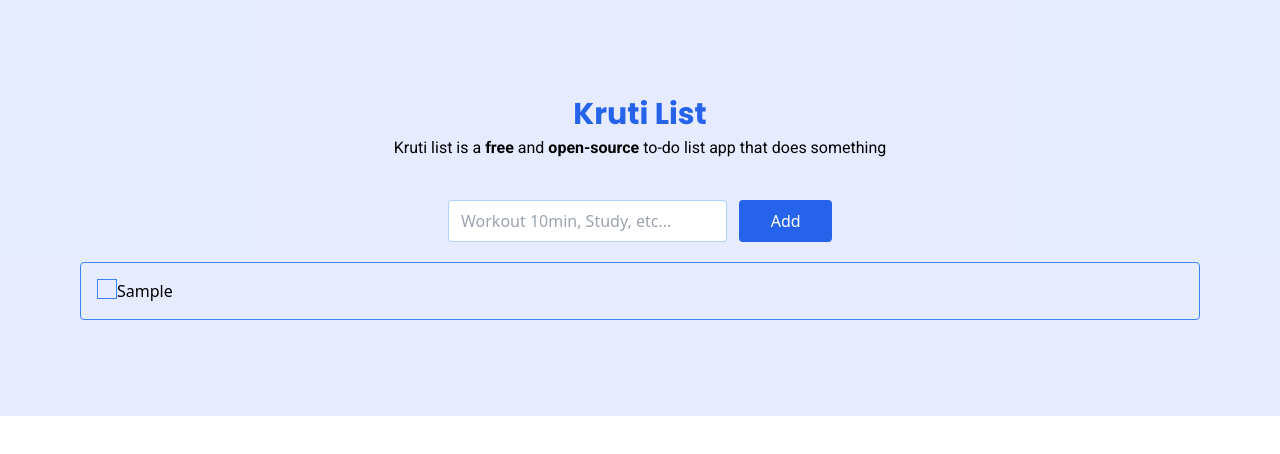
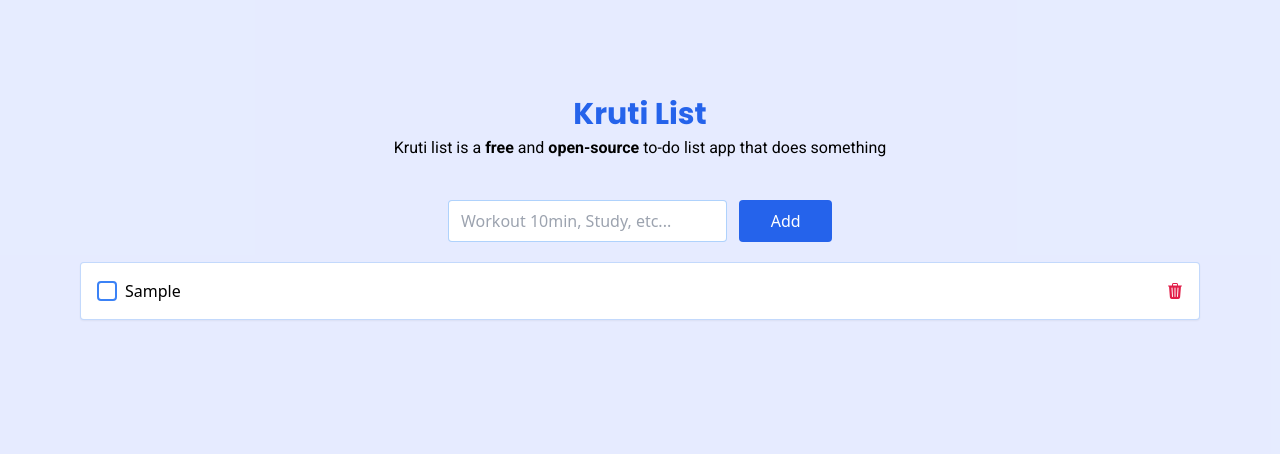
Before and after one commit to nomi-nonsz/kruti-list, a React (Create React App) app: page / in a window 1280 px wide. Both pictures are taken after typing "Sample" into the empty fields and a click on the button "Add". Shown: the top 454 px of the page. Built offline with nearby package versions, Linux system fonts and the light colour scheme.

Commit message:
the list has been finished yaay, i guess?

```diff
--- a/package.json
+++ b/package.json
@@ -7,6 +7,8 @@
     "@testing-library/react": "^13.4.0",
     "@testing-library/user-event": "^13.5.0",
     "babel-plugin-macros": "^3.1.0",
+    "bootstrap-icons": "^1.10.5",
+    "classnames": "^2.3.2",
     "react": "^18.2.0",
     "react-dom": "^18.2.0",
     "react-scripts": "5.0.1",
@@ -39,6 +41,7 @@
   },
   "devDependencies": {
     "autoprefixer": "^10.4.14",
+    "babel-cli": "^6.26.0",
     "postcss": "^8.4.24",
     "tailwindcss": "^3.3.2"
   }
--- a/src/App.js
+++ b/src/App.js
@@ -1,11 +1,13 @@
 import React from "react";
 import ToDo from "./assets/components/todo";
 import './assets/css/dist/output.css';
+import './assets/css/utilities.css';
+import './assets/icons/bootstrap/bootstrap-icon.css';
 import './assets/components/fonts/google-fonts.css'
 
 function App() {
   return <>
-    <main className="bg-indigo-100 bg-opacity-80 py-24 px-20">
+    <main className="bg-indigo-100 bg-opacity-80 py-24 px-20 h-screen overflow-scroll">
       <header className="text-center">
         <h1 className="text-3xl font-poppins font-bold text-blue-600">Kruti List</h1>
         <p className="mt-1 mx-auto font-roboto w-3/4">Kruti list is a <b className="">free</b> and <b className="">open-source</b> to-do list app that does something</p>
--- /dev/null
+++ b/src/assets/components/actions/delete.jsx
@@ -0,0 +1,9 @@
+import React from "react";
+
+function DeleteIcon(props) {
+    return <button className="text-rose-600" onClick={props.onClick}>
+        <i class="bi bi-trash3-fill"></i>
+    </button>
+}
+
+export default DeleteIcon;
--- a/src/assets/components/form/checkbox.jsx
+++ b/src/assets/components/form/checkbox.jsx
@@ -1,26 +1,20 @@
 import react, { useState } from 'react';
+import classNames from 'classnames';
+import { useEffect } from 'react';
 
 function Checkbox() {
     const [cval, setVal] = useState(false);
 
-    const handleChange = e => setVal(e.target.value);
+    const handleChange = (e) => {setVal(!cval);}
 
     return <>
-        <label
-            htmlFor="tofo"
+        <button
+            onClick={handleChange}
             style={{width: "20px", height: "20px"}}
-            className="block border border-blue-500"
+            className={classNames("block", "rounded", "transition", "duration-300", "relative", "border", "border-2", "border-blue-500", "text-white", {'bg-blue-500': cval})}
         >
-
-        </label>
-        <input
-            type="checkbox"
-            name=""
-            id="tofo"
-            className="hidden"
-            onChange={handleChange}
-            value={cval}
-            />
+            <i className={classNames("absolute", "inset-0", "m-auto", "transition", "duration-300", {"translate-y-1": !cval}, {"-translate-y-1": cval}, "bi", "bi-check", {'scale-0': !cval}, {'rotate-180': !cval}, {'scale-100': cval}, {'rotate-0': cval})}></i>
+        </button>
     </>
 }
 
--- a/src/assets/components/list.jsx
+++ b/src/assets/components/list.jsx
@@ -1,15 +1,42 @@
-import React from "react";
+import React, { useEffect, useState, useReducer } from "react";
 import Checkbox from "./form/checkbox";
+import DeleteIcon from "./actions/delete"
+import classNames from "classnames";
 
 function Item(prop) {
     let name = prop.name;
 
-    return <div className="p-4 border rounded border-blue-500 flex flex-row">
-        <div className="">
-            <Checkbox />
+    const [ignored, forceUpdate] = useReducer(x => x + 1, 0);
+
+    const [elfit, setElfit] = useState(false);
+    const [eldel, setEldel] = useState(false);
+
+    const handleDelete = () => {
+        setEldel(true);
+        setTimeout(() => {
+            setEldel(false);
+            prop.onDelete(prop.index);
+        }, 500)
+    }
+
+    useEffect(() => {
+        setElfit(true);
+        setEldel(false);
+    }, []);
+
+    return <div
+            className={classNames("p-4 my-2 overflow-hidden transition-all duration-500 shadow-sm border rounded border-blue-500 border-opacity-30 flex flex-row items-center justify-between", {"opacity-0": !elfit}, {"w-0p": !elfit}, {"w-full": elfit}, {"bg-white": !eldel}, {"bg-rose-300" : eldel}, {"text-white" : eldel}, {"border-rose-700": eldel})}
+        >
+        <div className="flex flex-row items-center">
+            <div className="">
+                <Checkbox />
+            </div>
+            <div className="ms-2">
+                {name}
+            </div>
         </div>
         <div className="">
-            {name}
+            <DeleteIcon onClick={handleDelete} />
         </div>
     </div>
 }
--- a/src/assets/components/todo.jsx
+++ b/src/assets/components/todo.jsx
@@ -9,11 +9,17 @@ function ToDo(prop) {
         setList([...list, item]);
     };
 
+    const handleDelete = (index) => {
+        const newList = [...list];
+        newList.splice(index, 1);
+        setList(newList);
+    }
+
     return (
         <div className="">
             <AddList onSubmit={addSubmit} />
             <ul className="mt-5">
-                {list.map((val, i) => <li key={i}><Item name={val} /></li>)}
+                {list.map((val, i) => <li key={i}><Item name={val} index={i} onDelete={handleDelete} /></li>)}
             </ul>
         </div>
     );
--- /dev/null
+++ b/src/assets/css/utilities.css
@@ -0,0 +1,3 @@
+.w-0p { width: 0%; }
+.h-0p { height: 0%; }
+.w-100p { width: 100%; }
--- /dev/null
+++ b/src/assets/icons/bootstrap/bootstrap-icon.css
@@ -0,0 +1 @@
+@import "../../../../node_modules/bootstrap-icons/font/bootstrap-icons.css"
```
Also changed, not shown: src/assets/css/dist/output.css, src/assets/icons/fontawesome/check.svg (added), 1 other file (tests, documents, lock files or other folders).
